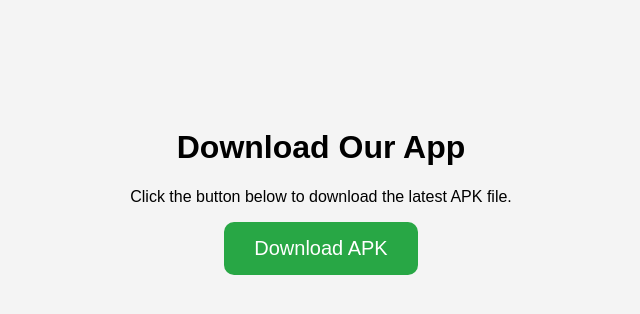
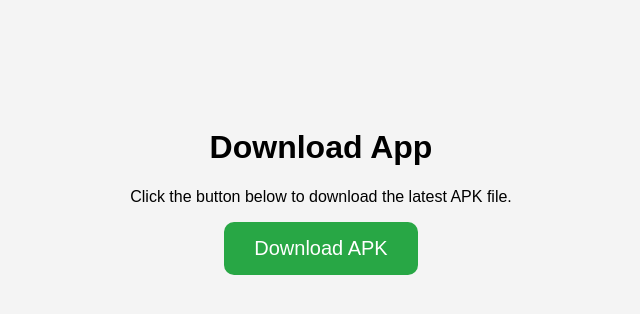
Before and after one commit to srxvvm/down, a plain HTML site: page index.html in a window 1280 px wide. Shown: the whole page, without its empty margins (319-959 px from the left). Drawn offline with Linux system fonts and the light colour scheme.

Commit message:
Update index.html

```diff
--- a/index.html
+++ b/index.html
@@ -26,7 +26,7 @@
 </head>
 <body>
 
-  <h1>Download Our App</h1>
+  <h1>Download App</h1>
   <p>Click the button below to download the latest APK file.</p>
 
   <button class="download-button" onclick="downloadApk()">Download APK</button>
```
